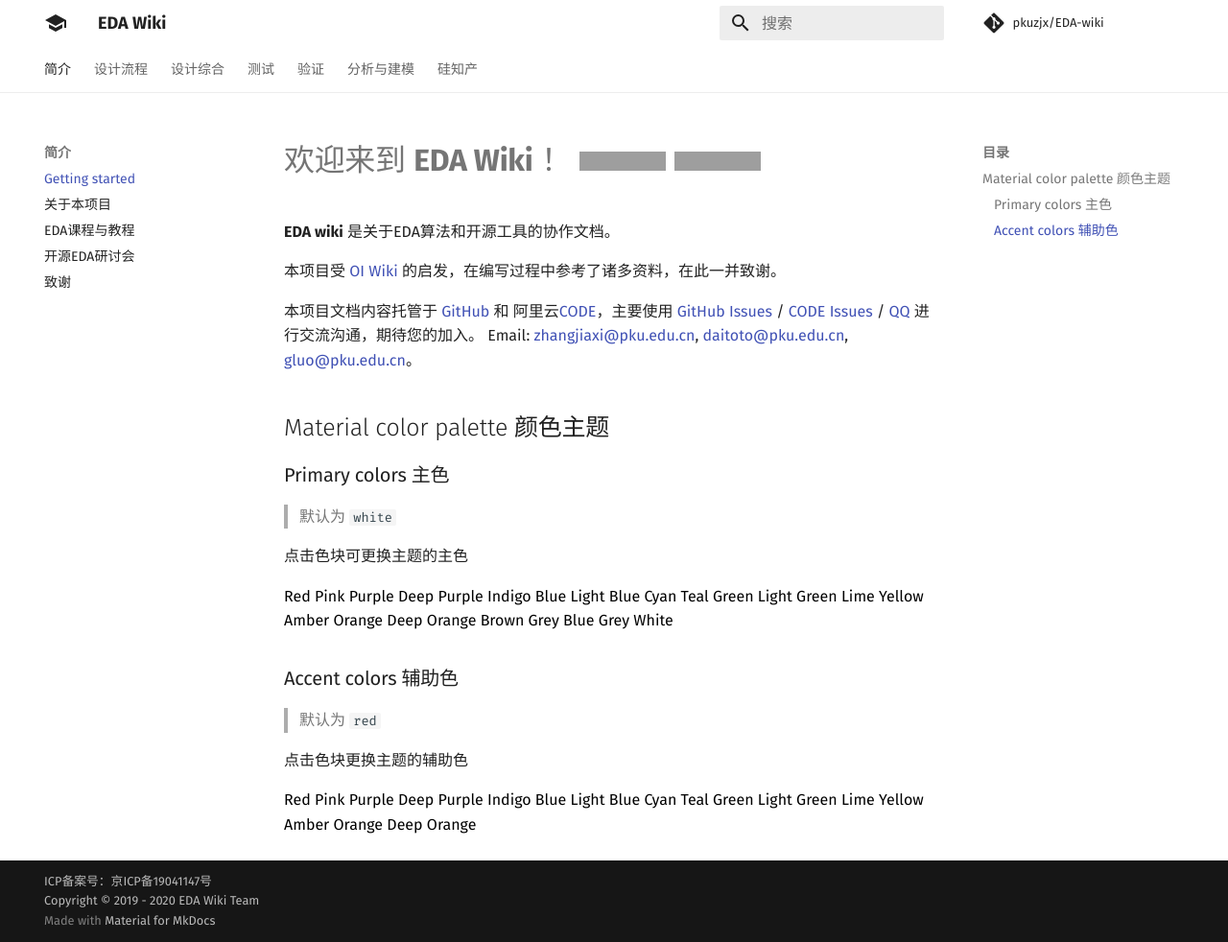
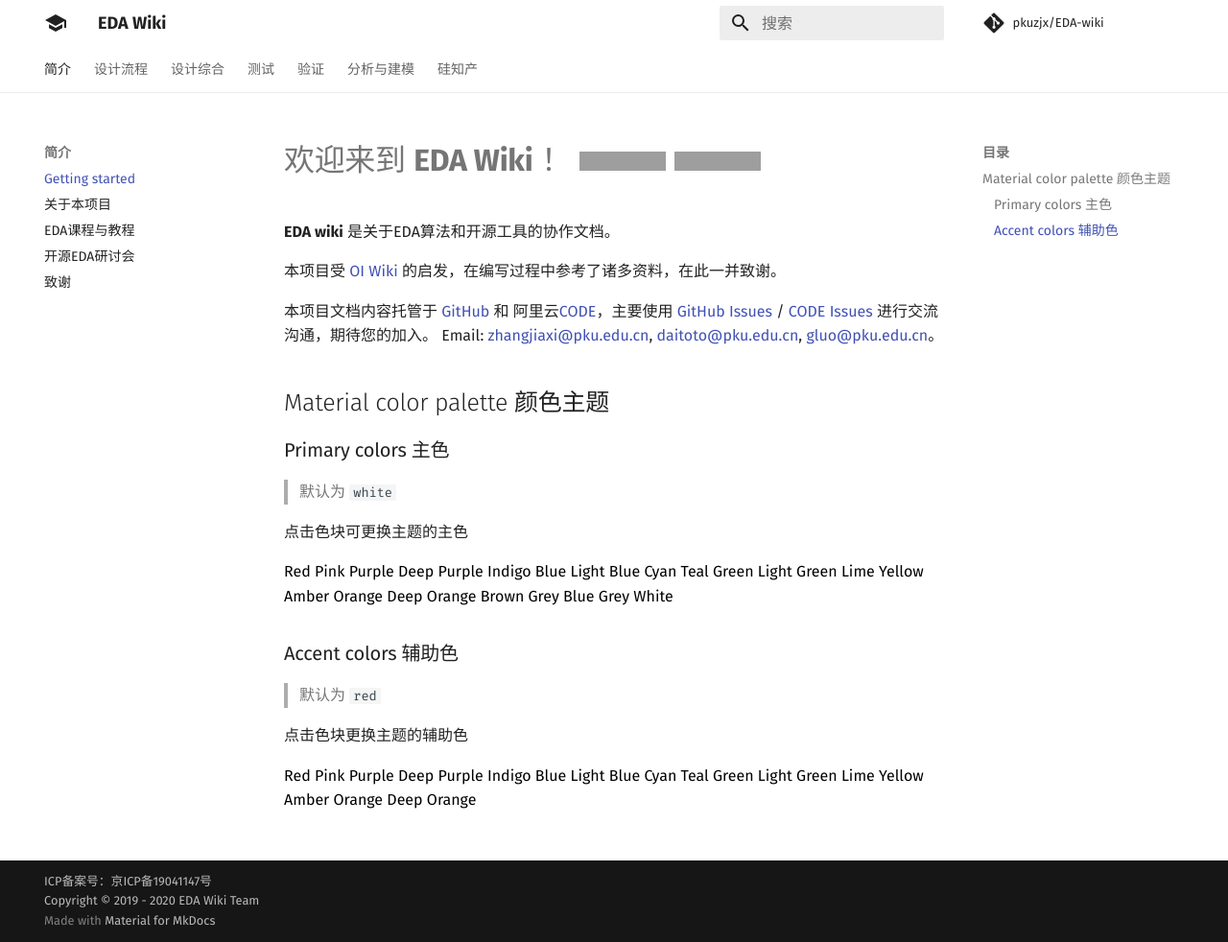
Before and after one commit to daitoto/EDA-wiki, an MkDocs documentation site: the page built from docs/index.md, in a window 1280 px wide and 982 px high. Shown: the whole window at 96% size. Built offline with MkDocs 1.6.1 and Material for MkDocs 9.7.7, drawn with Linux system fonts in a browser that asks for light colours; comment, search, counter and statistics services are not loaded; grey boxes are pictures that could not be loaded.

Commit message:
Remove the incorrect QQ group link

```diff
--- a/docs/index.md
+++ b/docs/index.md
@@ -8,7 +8,7 @@ title: EDA Wiki
 
 本项目受 [OI Wiki](https://OI-wiki.github.io/OI-wiki/) 的启发，在编写过程中参考了诸多资料，在此一并致谢。
 
-本项目文档内容托管于 [GitHub](https://github.com/pkuzjx/EDA-wiki) 和 阿里云[CODE](https://code.aliyun.com/openbelt/eda-wiki)，主要使用 [GitHub Issues](https://github.com/pkuzjx/EDA-wiki/issues) / [CODE Issues](https://code.aliyun.com/openbelt/eda-wiki/issues) / [QQ](https://jq.qq.com/?_wv=1027&k=5MJhIUr) 进行交流沟通，期待您的加入。
+本项目文档内容托管于 [GitHub](https://github.com/pkuzjx/EDA-wiki) 和 阿里云[CODE](https://code.aliyun.com/openbelt/eda-wiki)，主要使用 [GitHub Issues](https://github.com/pkuzjx/EDA-wiki/issues) / [CODE Issues](https://code.aliyun.com/openbelt/eda-wiki/issues) 进行交流沟通，期待您的加入。
 Email: zhangjiaxi@pku.edu.cn, daitoto@pku.edu.cn, gluo@pku.edu.cn。
 
 ## Material color palette 颜色主题
```
